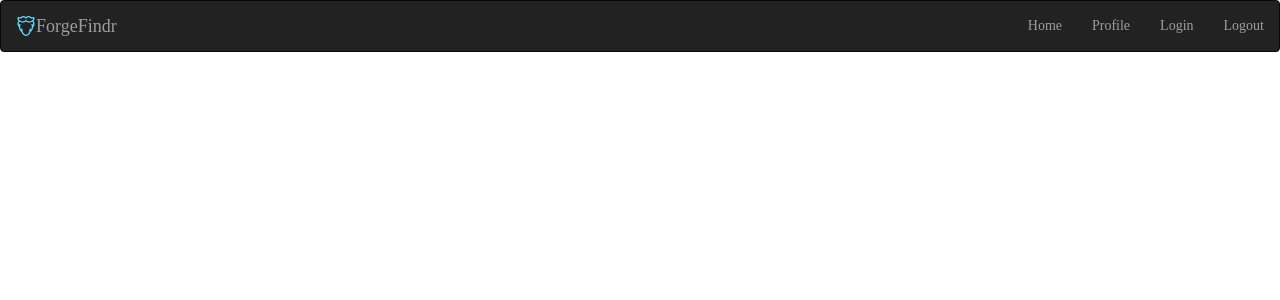
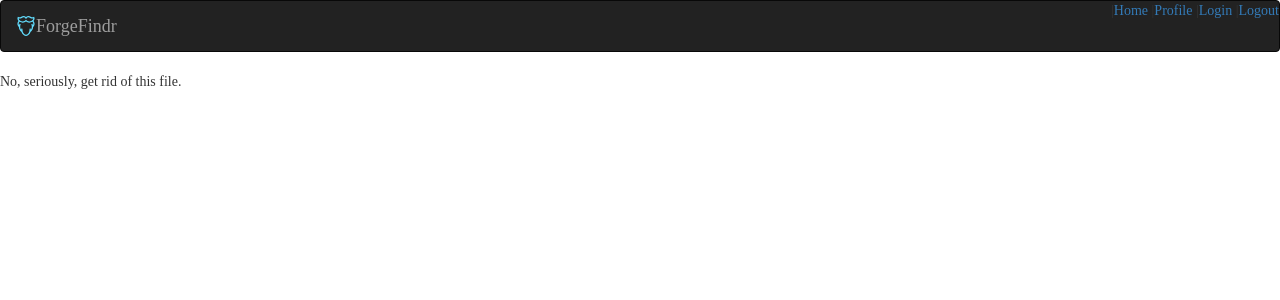
Before and after one commit to NatheDM/forge-finder, a React (Create React App) app: page /logout in a window 1280 px wide. Shown: the top 300 px of the page. Built offline with nearby package versions, Linux system fonts and the light colour scheme; a web font is replaced by a local one.

Commit message:
Navbar more or less complete

```diff
--- a/package.json
+++ b/package.json
@@ -7,6 +7,7 @@
     "react": "^16.3.2",
     "react-bootstrap": "^0.32.1",
     "react-dom": "^16.3.2",
+    "react-router-dom": "^4.2.2",
     "react-scripts": "1.1.4"
   },
   "scripts": {
--- a/src/components/Header.js
+++ b/src/components/Header.js
@@ -1,25 +1,38 @@
 import React from "react";
-import { Navbar, NavItem, Nav } from "react-bootstrap";
+import { Navbar, Nav } from "react-bootstrap";
+import Home from "./Home.js";
+import Profile from "./Profile.js";
+import Login from "./Login.js";
+import Logout from "./Logout.js";
+import { BrowserRouter as Router, Route, NavLink } from "react-router-dom";
 import beard from "./beard.svg";
 
 const Header = props => {
   return (
+    <Router>
+      <div>
         <Navbar inverse fluid>
           <Navbar.Header>
             <Navbar.Brand>
               <a href="#" style={{ display: "flex" }}>
-            <img src={beard} height={20} />
+                <img src={beard} height={20} alt="brand-logo" />
                 ForgeFindr
               </a>
             </Navbar.Brand>
           </Navbar.Header>
           <Nav pullRight>
-        <NavItem href="#">Home</NavItem>
-        <NavItem href="#">Profile</NavItem>
-        <NavItem href="#">Login</NavItem>
-        <NavItem href="#">Logout</NavItem>
+            |<NavLink to="/">Home</NavLink> |
+            <NavLink to="/profile">Profile</NavLink> |
+            <NavLink to="/login">Login</NavLink> |
+            <NavLink to="/logout">Logout</NavLink>
           </Nav>
         </Navbar>
+        <Route exact path="/" component={Home} />
+        <Route path="/profile" component={Profile} />
+        <Route path="/login" component={Login} />
+        <Route path="/logout" component={Logout} />
+      </div>
+    </Router>
   );
 };
 
--- /dev/null
+++ b/src/components/Home.js
@@ -0,0 +1,5 @@
+import React from "react";
+
+const Home = props => <div>Home butts.</div>;
+
+export default Home;
--- /dev/null
+++ b/src/components/Login.js
@@ -0,0 +1,5 @@
+import React from "react";
+
+const Login = props => <div>Login butts.</div>;
+
+export default Login;
--- /dev/null
+++ b/src/components/Logout.js
@@ -0,0 +1,5 @@
+import React from "react";
+
+const Logout = props => <div>No, seriously, get rid of this file.</div>;
+
+export default Logout;
--- /dev/null
+++ b/src/components/Profile.js
@@ -0,0 +1,5 @@
+import React from "react";
+
+const Profile = props => <div>Profile butts.</div>;
+
+export default Profile;
```
Also changed, not shown: 1 other file (tests, documents, lock files or other folders). Lines whose indentation alone changed are shown as unchanged.
